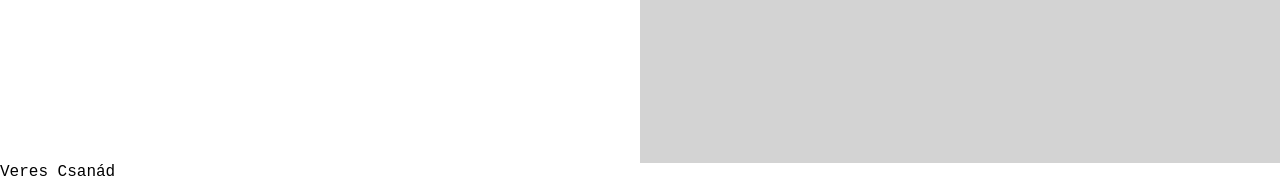
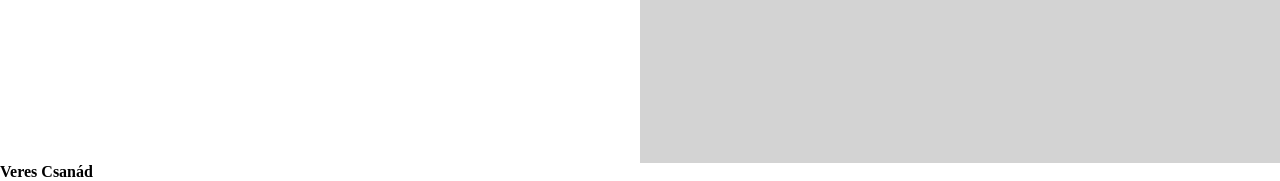
Before and after one commit to vcsanad1/2024.11.06-Web, a plain HTML site: page 2024. 10. 02 Css gyakorlas/index.html in a window 1280 px wide. Shown: the part 1637-1818 px from the top of the page. Drawn offline with Linux system fonts and the light colour scheme.

Commit message:
Updateing css

```diff
--- a/2024. 10. 02 Css gyakorlas/index.html
+++ b/2024. 10. 02 Css gyakorlas/index.html
@@ -48,7 +48,7 @@
 			</div>
 		</div>
 		<footer>
-		Veres Csanád
+		<b>Veres Csanád</b>
 		</footer>
 
 	</body>
--- a/2024. 10. 02 Css gyakorlas/style.css
+++ b/2024. 10. 02 Css gyakorlas/style.css
@@ -170,4 +170,7 @@ footer
 {
 	color:black;
 	font-family:'Courier New', Courier, monospace
+	font-size:7px;
+	margin-right:10px;
+
 }
```
